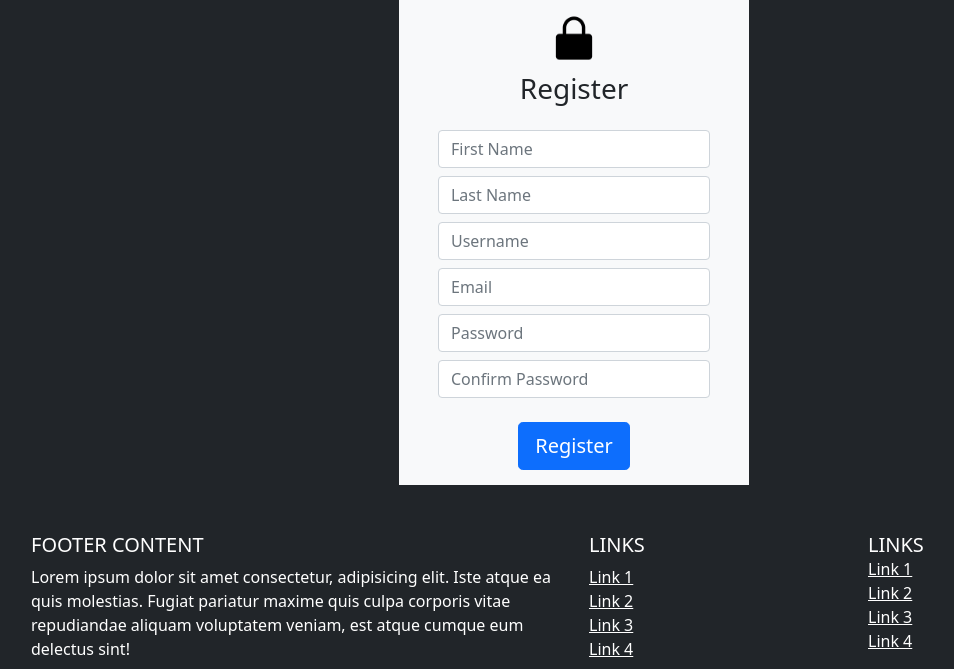
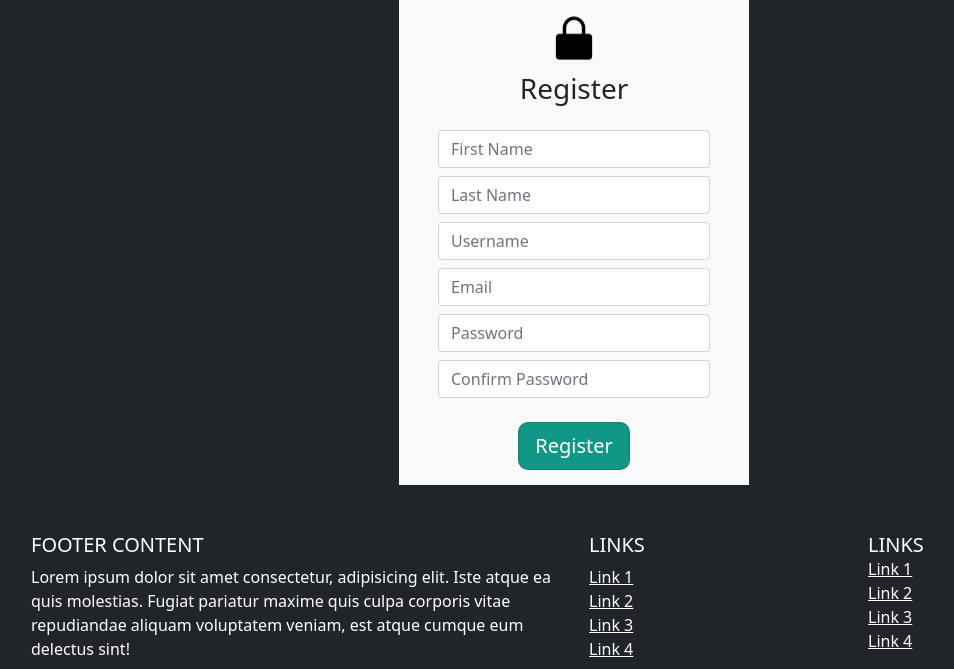
Before and after one commit to Richard-Immergluck/blog-pennythoughts, a Flask app: page /register in a window 1280 px wide. Shown: the part 147-816 px from the top of the page, without its empty margins (63-1017 px from the left). Run offline with Flask 2, Linux system fonts and the light colour scheme; parts of the project's set-up code (start-up, migrations or seed data) failed here and were passed over; some libraries are stand-ins or nearby versions.

Commit message:
Registration form has stopped working - attempting fix

```diff
--- a/pennythoughts/routes.py
+++ b/pennythoughts/routes.py
@@ -55,12 +55,12 @@ def post_comment(post_id):
 def register():
     form = RegistrationForm()
     if form.validate_on_submit():
-        user = User(first_name = form.first_name.data, last_name = form.last_name.data, username = form.username.data, email = form.email.data, password = form.password.data)
+        user = User(first_name=form.first_name.data, last_name=form.last_name.data, username=form.username.data, email=form.email.data, password=form.password.data)
         db.session.add(user)
         db.session.commit()
         flash('Registration successful!', 'good')
         return redirect(url_for('home'))
-    return render_template('register.html', title='Register', form=form, greeting = greet)
+    return render_template('register.html', title='Register', form=form, greeting=greet)
 
 @app.route("/login",methods=['GET','POST'])
 def login():
--- a/pennythoughts/scss/_style.scss
+++ b/pennythoughts/scss/_style.scss
@@ -1,3 +1,12 @@
+/* Registration page */
+/* Register button */
+#register {
+    background-color: #119785;
+    border: 1px solid #2d635c8f;
+    border-radius: 10px;
+    color: rgb(255, 255, 255);
+}
+
 /* Login page */
 .form-signin {
     max-width: 350px;
@@ -22,6 +31,13 @@ a.post-title {
     color: #119785;
 }
 
+/* Home screen outer post-box styling*/
+#post-box {
+    background-color: rgb(48, 48, 48);
+    border: 3px solid #119785;
+    border-radius: 10px;
+}
+
 /* Post Styling */
 #post-bubble {
     background-color: rgb(199, 199, 199);
--- a/pennythoughts/templates/home.html
+++ b/pennythoughts/templates/home.html
@@ -8,7 +8,7 @@
 <div class="container-fluid bg-dark">
 
     <!-- Alert Flashing -->
-    <!-- Code sources from https://getbootstrap.com/docs/5.0/components/alerts/ and customised to my website design -->
+    <!-- Code sourced from https://getbootstrap.com/docs/5.0/components/alerts/ and customised to enhance functionality and incorporate into my website design -->
     {% with messages = get_flashed_messages() %}
     {% if messages %}
     {% for message in messages %}
@@ -23,7 +23,7 @@
     {% endwith %}
 
     <!-- Posts Flexbox -->
-    <div class="container text-light">
+    <div class="" id="post-box">
         <!-- Post NavBar -->
         <nav class="navbar navbar-expand-lg navbar-dark bg-dark">
             <div class="container-fluid">
--- a/pennythoughts/templates/register.html
+++ b/pennythoughts/templates/register.html
@@ -15,25 +15,32 @@ Register
                 <img src="/static/img/padlock-icon.jpg" alt="" height="50" width="50" class="mb-2">
                 <h2 class="h3 mb-4 font-weight-normal text-dark">Register</h2>
                 {{ form.csrf_token }}
+
                 {{ form_template(form.first_name, placeholder=form.first_name.label.text) }}
+
                 {{ form_template(form.last_name, placeholder=form.last_name.label.text) }}
+
                 {{ form_template(form.username, placeholder=form.username.label.text) }}
                 {% for error in form.username.errors %}
                 <span style="color: red;">[{{ error }}]</span>
                 {% endfor %}
+
                 {{ form_template(form.email, placeholder=form.email.label.text) }}
                 {% for error in form.email.errors %}
                 <span style="color: red;">[{{ error }}]</span>
                 {% endfor %}
+
                 {{ form_template(form.password, placeholder=form.password.label.text) }}
                 {% for error in form.password.errors %}
                 <span style="color: red;">[{{ error }}]</span>
                 {% endfor %}
+
                 {{ form_template(form.confirm_password, placeholder=form.confirm_password.label.text) }}
                 {% for error in form.confirm_password.errors %}
                 <span style="color: red;">[{{ error }}]</span>
                 {% endfor %}
-                <button class="btn btn-lg btn-primary btn-block mt-3" type="submit">Register</button>
+
+                <button class="btn btn-lg btn-block mt-3" id="register" type="submit">Register</button>
             </form>
         </div>
         <div class="col-md-3 align-self-end">
```
Also changed, not shown: pennythoughts/static/css/main.css.
